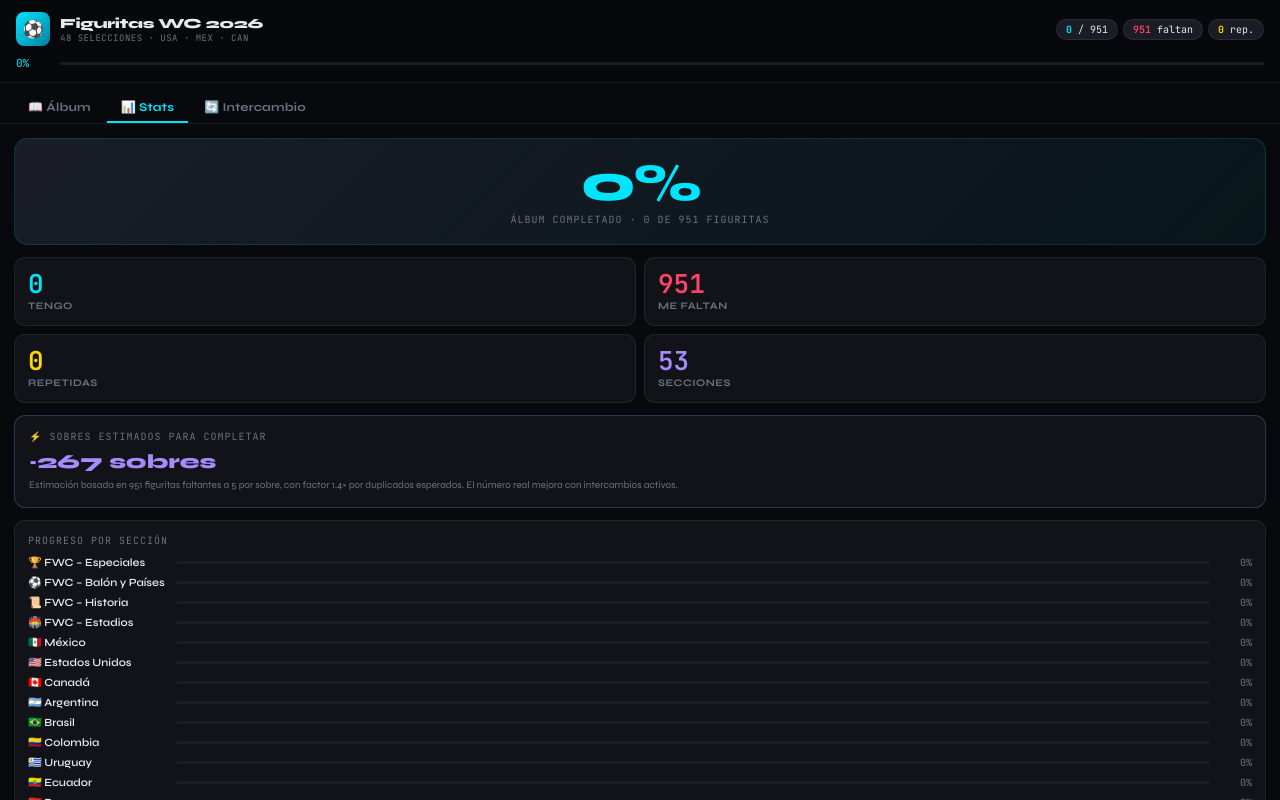
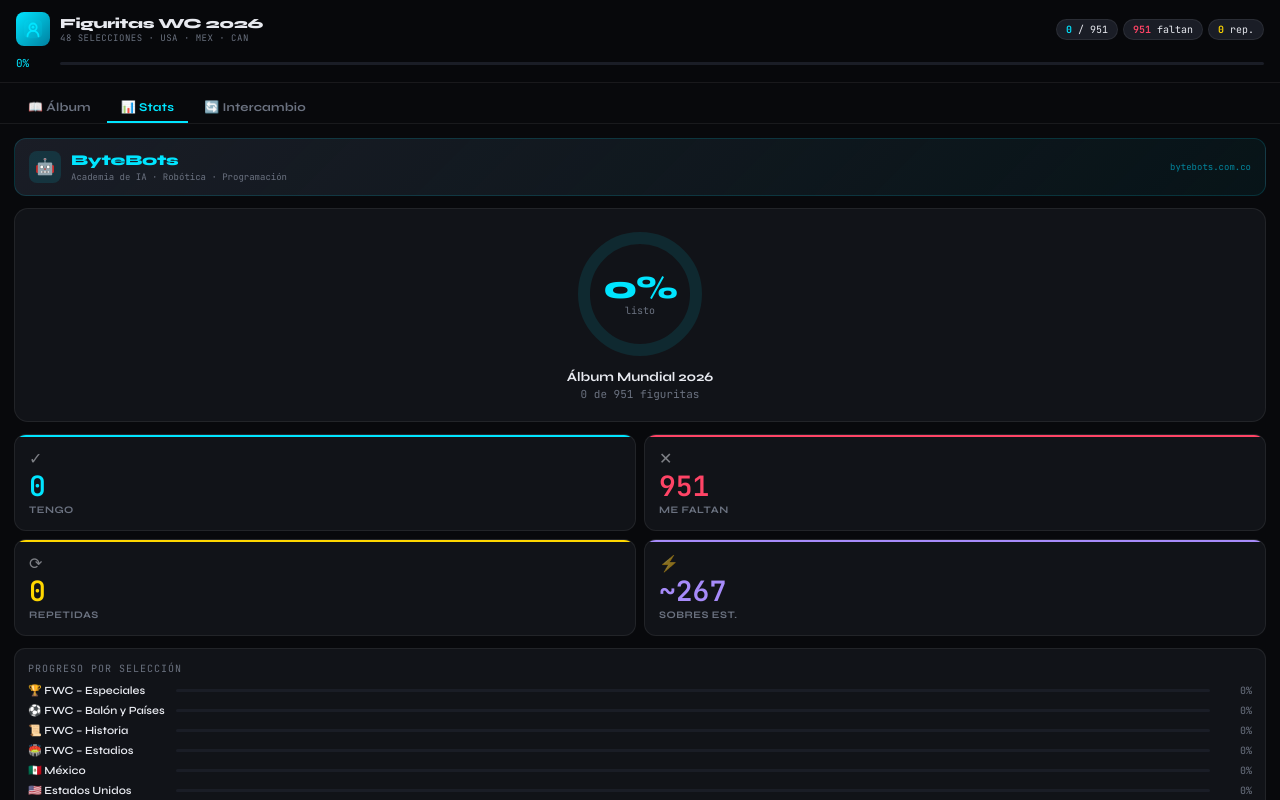
Before and after one commit to bytebots-svg/figuritas-wc2026, a React (Vite) app: page / in a window 1280 px wide. Both pictures are taken after a click on the button "📊 Stats". Shown: the top 800 px of the page. Built offline with nearby package versions, Linux system fonts and the light colour scheme.

Commit message:
Update App.jsx

```diff
--- a/src/App.jsx
+++ b/src/App.jsx
@@ -556,6 +556,43 @@ export default function App() {
           pointer-events: none;
         }
         .toast.ok   { background: var(--cyan);  color: #000; }
+
+        /* ── BYTEBOTS BRAND ── */
+        .bb-brand-header{background:linear-gradient(135deg,var(--surface2),rgba(0,229,255,0.05));border:1px solid rgba(0,229,255,0.15);border-radius:12px;padding:12px 14px;display:flex;justify-content:space-between;align-items:center}
+        .bb-brand-inner{display:flex;align-items:center;gap:10px}
+        .bb-brand-name{font-size:15px;font-weight:800;color:var(--cyan);letter-spacing:-0.3px}
+        .bb-brand-tag{font-size:9px;color:var(--muted);font-family:var(--mono);margin-top:2px}
+        .bb-brand-url{font-size:9px;color:var(--cyan-dim);font-family:var(--mono);opacity:0.7}
+
+        /* ── HERO CIRCULAR ── */
+        .stats-hero{display:flex;flex-direction:column;align-items:center;gap:10px;background:var(--surface);border:1px solid var(--border);border-radius:14px;padding:20px}
+        .hero-circle-wrap{position:relative;width:130px;height:130px;display:flex;align-items:center;justify-content:center}
+        .hero-circle-center{position:absolute;text-align:center}
+        .hero-pct{font-size:32px;font-weight:800;color:var(--cyan);line-height:1;letter-spacing:-1px}
+        .hero-pct-label{font-size:10px;color:var(--muted);font-family:var(--mono)}
+        .hero-meta{text-align:center}
+        .hero-meta-title{font-size:13px;font-weight:700}
+        .hero-meta-sub{font-size:11px;color:var(--muted);font-family:var(--mono);margin-top:2px}
+
+        /* ── MÉTRICAS ── */
+        .stats-grid-2x2{display:grid;grid-template-columns:1fr 1fr;gap:8px}
+        .metric-card{background:var(--surface);border:1px solid var(--border);border-radius:12px;padding:14px;display:flex;flex-direction:column;gap:4px;position:relative;overflow:hidden}
+        .metric-card::before{content:"";position:absolute;top:0;left:0;right:0;height:2px}
+        .metric-card.cyan::before{background:var(--cyan)}
+        .metric-card.red::before{background:var(--red)}
+        .metric-card.gold::before{background:var(--gold)}
+        .metric-card.purple::before{background:var(--purple)}
+        .metric-icon{font-size:16px;opacity:0.5}
+        .metric-num{font-size:28px;font-weight:800;font-family:var(--mono);line-height:1}
+        .metric-card.cyan .metric-num{color:var(--cyan)}
+        .metric-card.red .metric-num{color:var(--red)}
+        .metric-card.gold .metric-num{color:var(--gold)}
+        .metric-card.purple .metric-num{color:var(--purple)}
+        .metric-label{font-size:10px;color:var(--muted);font-weight:700;text-transform:uppercase;letter-spacing:0.5px}
+
+        /* ── FOOTER ── */
+        .bytebots-footer{text-align:center;padding:14px;font-size:11px;color:var(--muted);font-family:var(--mono);border-top:1px solid var(--border);line-height:1.8}
+        .bytebots-footer span{color:var(--cyan);font-weight:700}
         .toast.warn { background: var(--red);   color: #fff; }
         @keyframes toastIn {
           from { opacity:0; transform: translateX(-50%) translateY(8px); }
@@ -567,7 +604,14 @@ export default function App() {
       <div className="app-header">
         <div className="header-top">
           <div className="brand">
-            <div className="brand-logo">⚽</div>
+            <div className="brand-logo">
+              <svg width="22" height="22" viewBox="0 0 24 24" fill="none">
+                <rect x="2" y="2" width="20" height="20" rx="5" fill="#00E5FF" opacity="0.15"/>
+                <circle cx="12" cy="10" r="4" stroke="#00E5FF" strokeWidth="2"/>
+                <path d="M6 20c0-3.314 2.686-6 6-6s6 2.686 6 6" stroke="#00E5FF" strokeWidth="2" strokeLinecap="round"/>
+                <circle cx="12" cy="10" r="1.5" fill="#00E5FF"/>
+              </svg>
+            </div>
             <div>
               <div className="brand-title">Figuritas WC 2026</div>
               <div className="brand-sub">48 SELECCIONES · USA · MEX · CAN</div>
@@ -656,37 +700,73 @@ export default function App() {
       {/* STATS TAB */}
       {tab === "stats" && (
         <div className="stats-container">
+
+          {/* BYTEBOTS BRAND HEADER */}
+          <div className="bb-brand-header">
+            <div className="bb-brand-inner">
+              <svg width="32" height="32" viewBox="0 0 40 40" fill="none">
+                <rect width="40" height="40" rx="10" fill="#00E5FF" opacity="0.12"/>
+                <text x="20" y="26" textAnchor="middle" fontSize="20" fill="#00E5FF">🤖</text>
+              </svg>
+              <div>
+                <div className="bb-brand-name">ByteBots</div>
+                <div className="bb-brand-tag">Academia de IA · Robótica · Programación</div>
+              </div>
+            </div>
+            <div className="bb-brand-url">bytebots.com.co</div>
+          </div>
+
+          {/* HERO CIRCULAR */}
           <div className="stats-hero">
-            <div className="stats-hero-pct">{pctGlobal}%</div>
-            <div className="stats-hero-label">Álbum completado · {totalOwned} de {totalStickers} figuritas</div>
-          </div>
-          <div className="stats-grid">
-            <div className="stat-card">
-              <div className="stat-card-num" style={{ color: "var(--cyan)" }}>{totalOwned}</div>
-              <div className="stat-card-label">Tengo</div>
+            <div className="hero-circle-wrap">
+              <svg width="130" height="130" viewBox="0 0 130 130">
+                <circle cx="65" cy="65" r="56" fill="none" stroke="rgba(0,229,255,0.1)" strokeWidth="12"/>
+                <circle cx="65" cy="65" r="56" fill="none" stroke="#00E5FF" strokeWidth="12"
+                  strokeDasharray={`${2 * Math.PI * 56}`}
+                  strokeDashoffset={`${2 * Math.PI * 56 * (1 - pctGlobal / 100)}`}
+                  strokeLinecap="round"
+                  transform="rotate(-90 65 65)"
+                  style={{transition:"stroke-dashoffset 0.6s ease"}}
+                />
+              </svg>
+              <div className="hero-circle-center">
+                <div className="hero-pct">{pctGlobal}%</div>
+                <div className="hero-pct-label">listo</div>
+              </div>
             </div>
-            <div className="stat-card">
-              <div className="stat-card-num" style={{ color: "var(--red)" }}>{totalMissing}</div>
-              <div className="stat-card-label">Me faltan</div>
-            </div>
-            <div className="stat-card">
-              <div className="stat-card-num" style={{ color: "var(--gold)" }}>{totalDuplicates}</div>
-              <div className="stat-card-label">Repetidas</div>
-            </div>
-            <div className="stat-card">
-              <div className="stat-card-num" style={{ color: "var(--purple)" }}>{SECTIONS.length}</div>
-              <div className="stat-card-label">Secciones</div>
+            <div className="hero-meta">
+              <div className="hero-meta-title">Álbum Mundial 2026</div>
+              <div className="hero-meta-sub">{totalOwned} de {totalStickers} figuritas</div>
             </div>
           </div>
-          <div className="estimator-card">
-            <div className="estimator-title">⚡ Sobres estimados para completar</div>
-            <div className="estimator-val">~{remainingPacks} sobres</div>
-            <div className="estimator-desc">
-              Estimación basada en {totalMissing} figuritas faltantes a 5 por sobre, con factor 1.4× por duplicados esperados. El número real mejora con intercambios activos.
+
+          {/* MÉTRICAS GRANDES */}
+          <div className="stats-grid-2x2">
+            <div className="metric-card cyan">
+              <div className="metric-icon">✓</div>
+              <div className="metric-num">{totalOwned}</div>
+              <div className="metric-label">Tengo</div>
+            </div>
+            <div className="metric-card red">
+              <div className="metric-icon">✕</div>
+              <div className="metric-num">{totalMissing}</div>
+              <div className="metric-label">Me faltan</div>
+            </div>
+            <div className="metric-card gold">
+              <div className="metric-icon">⟳</div>
+              <div className="metric-num">{totalDuplicates}</div>
+              <div className="metric-label">Repetidas</div>
+            </div>
+            <div className="metric-card purple">
+              <div className="metric-icon">⚡</div>
+              <div className="metric-num">~{remainingPacks}</div>
+              <div className="metric-label">Sobres est.</div>
             </div>
           </div>
+
+          {/* PROGRESO POR SECCIÓN */}
           <div className="top-sections">
-            <div className="top-sections-title">Progreso por sección</div>
+            <div className="top-sections-title">Progreso por selección</div>
             {SECTIONS.map(s => {
               let owned = 0;
               for (let i = 1; i <= s.count; i++) {
@@ -704,6 +784,13 @@ export default function App() {
               );
             })}
           </div>
+
+          {/* FOOTER BYTEBOTS */}
+          <div className="bytebots-footer">
+            Desarrollado por <span>ByteBots</span> · bytebots.com.co<br/>
+            <span style={{fontSize:"9px",color:"var(--muted)"}}>Academia de IA, Robótica y Programación · Colombia 🇨🇴</span>
+          </div>
+
         </div>
       )}
 
```
